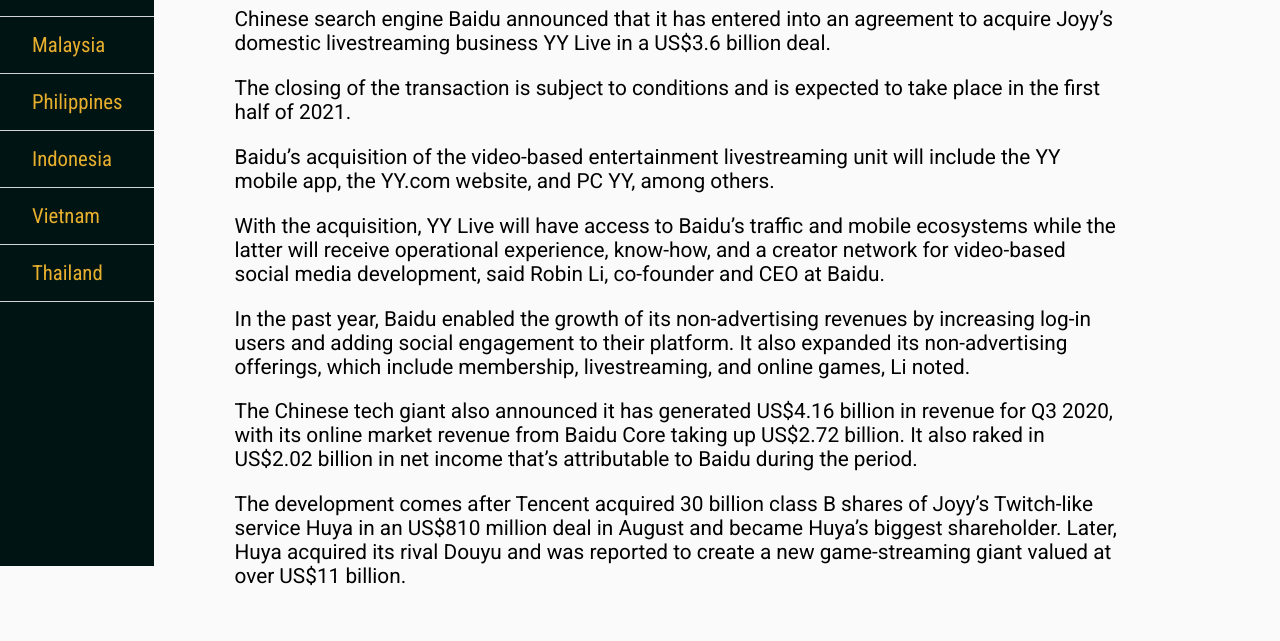
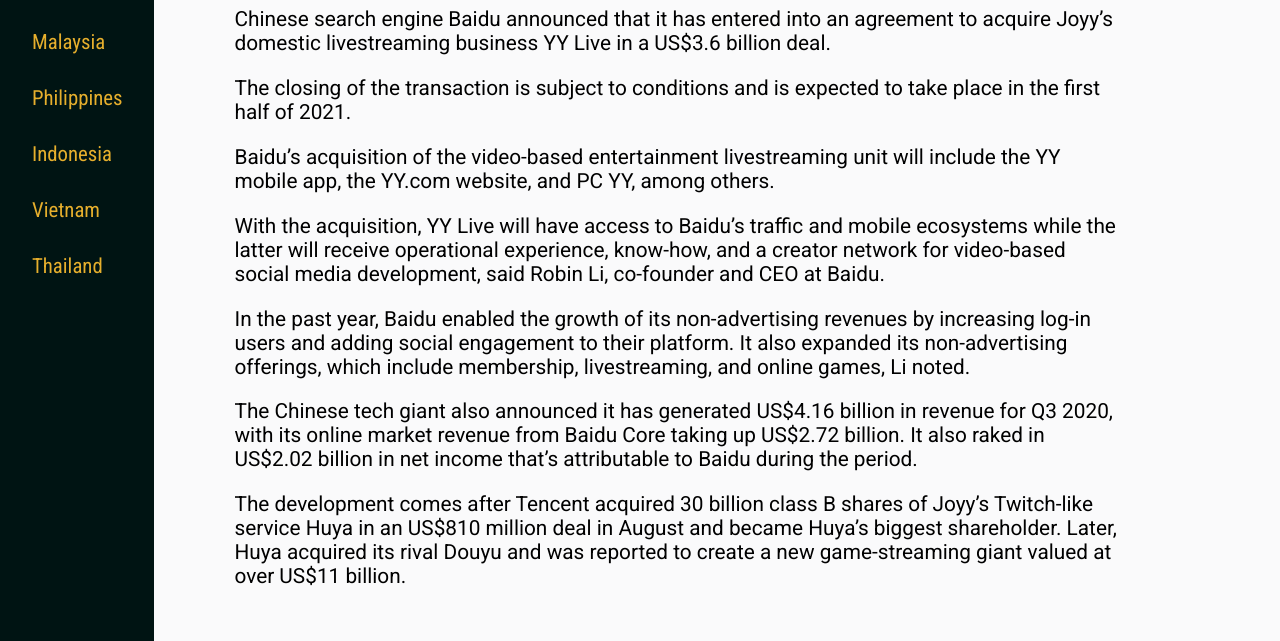
Before and after one commit to mihailthebuilder/tech-asia, a website built with webpack: page dist/index.html in a window 1280 px wide. Shown: the part 227-868 px from the top of the page. Before the commit the page ends 815 px from the top, so only its background shows below. Built offline with Linux system fonts and the light colour scheme; a web font is replaced by a local one.

Commit message:
better sidebar styling

```diff
--- a/src/components/sidebar/sidebar.scss
+++ b/src/components/sidebar/sidebar.scss
@@ -2,15 +2,11 @@
   display: inline-flex;
   flex-direction: column;
   background: $dark-green;
-  height: 100%;
   font-family: "Roboto Condensed";
 
   div {
     padding: 1rem 2rem;
     color: $gold;
-    border-bottom-style: solid;
-    border-color: $gray;
-    border-width: 0.05px;
     cursor: pointer;
   }
 
--- a/src/index.scss
+++ b/src/index.scss
@@ -7,7 +7,6 @@
 }
 
 main {
-  height: 90vh;
   display: flex;
   flex-direction: row;
 }
```
Also changed, not shown: dist/bundle.js.
